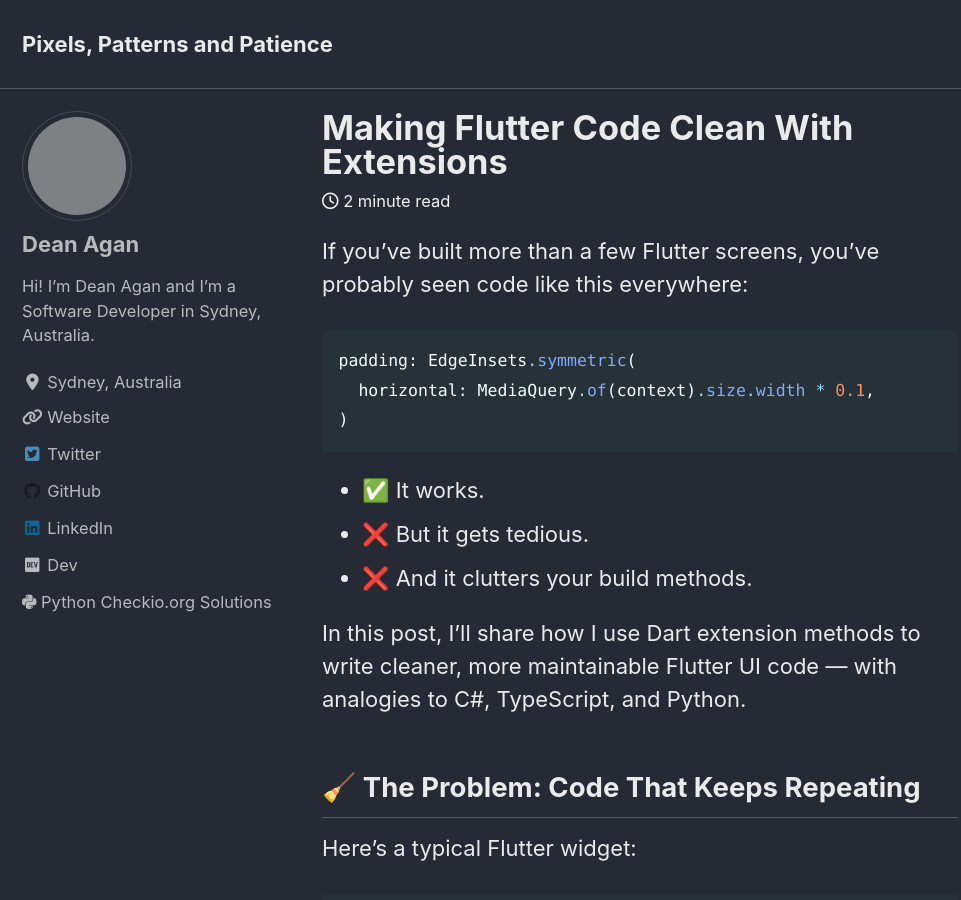
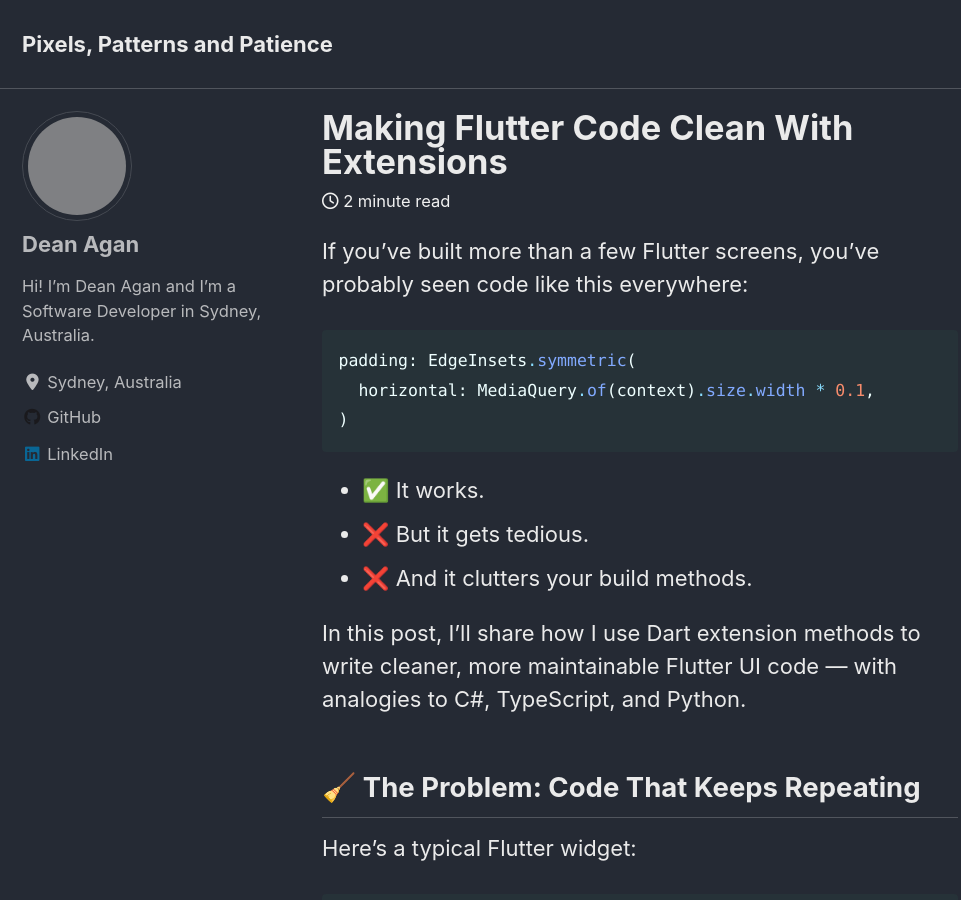
Before and after one commit to deanagan/deanagan.github.io, a Jekyll site: the page built from _posts/2025-06-12-making-flutter-code-clean-with-extensions.md, in a window 1280 px wide and 900 px high. Shown: the whole window, without its empty margins (0-961 px from the left). Built offline with Jekyll 4.4.1, drawn with Linux system fonts in a browser that asks for light colours; cached includes are drawn as plain includes; nearby versions of some CDN libraries; grey boxes are pictures that could not be loaded.

Commit message:
Some minor adjustments

```diff
--- a/_config.yml
+++ b/_config.yml
@@ -113,13 +113,6 @@ author:
   location         : "Sydney, Australia"
   email            :
   links:
-    - label: "Website"
-      icon: "fas fa-fw fa-link"
-      url: "http://deanagan.github.io"
-    - label: "Twitter"
-      icon: "fab fa-fw fa-twitter-square"
-      url: "https://twitter.com/dean_agan"
-
     - label: "GitHub"
       icon: "fab fa-fw fa-github"
       url: "https://github.com/deanagan"
@@ -127,13 +120,6 @@ author:
     - label: "LinkedIn"
       icon: "fab fa-fw fa-linkedin"
       url: "https://www.linkedin.com/in/deanagan/"
-    - label: "Dev"
-      icon: "fab fa-fw fa-dev"
-      url: "https://dev.to/deanagan"
-
-    - label: "Python Checkio.org Solutions"
-      icon: "fab fa-python"
-      url: "https://py.checkio.org/user/kunkka71/solutions/share/e6584d002282b41a9f940f135a97331f/"
 # Site Footer
 footer:
   # links:
@@ -226,6 +212,8 @@ sass:
 
 # Outputting
 permalink: /:categories/:title/
+heading_anchors: true
+permalink_icon: link
 paginate: 5 # amount of posts to show
 paginate_path: /page:num/
 timezone: # https://en.wikipedia.org/wiki/List_of_tz_database_time_zones
@@ -295,6 +283,7 @@ defaults:
       layout: single
       author_profile: true
       read_time: true
+      show_date: true
       comments: # true
       share: false
       related: false
```
Also changed, not shown: _posts/2025-06-12-making-flutter-code-clean-with-extensions.md (+1 -0 lines).
